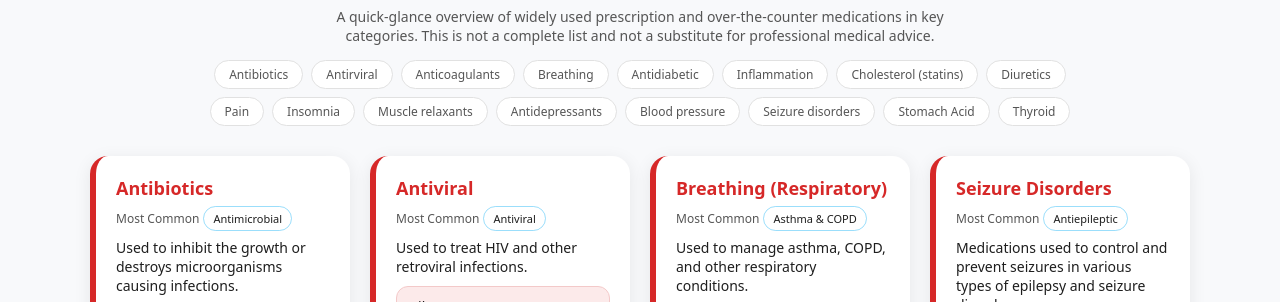
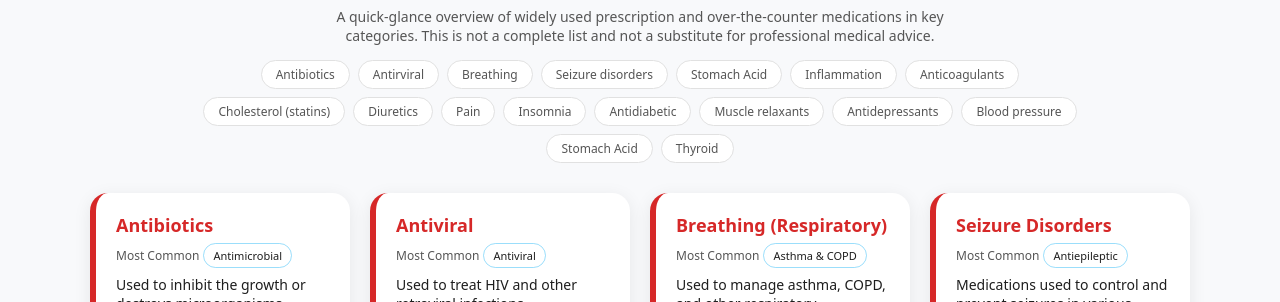
Before and after one commit to LHudley/RxLookup_LandingPage, a plain HTML site: page index.html in a window 1280 px wide. Shown: the part 428-730 px from the top of the page. Drawn offline with Linux system fonts and the light colour scheme.

Commit message:
rearranged header bullets

```diff
--- a/index.html
+++ b/index.html
@@ -38,18 +38,19 @@
         <div class="pill-row">
           <span class="pill">Antibiotics</span>
           <span class="pill">Antirviral</span>
+          <span class="pill">Breathing</span>
+          <span class="pill">Seizure disorders</span>
+          <span class="pill">Stomach Acid</span>
+          <span class="pill">Inflammation</span>
           <span class="pill">Anticoagulants</span>
-          <span class="pill">Breathing</span>
-          <span class="pill">Antidiabetic</span>
-          <span class="pill">Inflammation</span>
           <span class="pill">Cholesterol (statins)</span>
           <span class="pill">Diuretics</span>
           <span class="pill">Pain</span>
           <span class="pill">Insomnia</span>
+          <span class="pill">Antidiabetic</span>
           <span class="pill">Muscle relaxants</span>
           <span class="pill">Antidepressants</span>
           <span class="pill">Blood pressure</span>
-          <span class="pill">Seizure disorders</span>
           <span class="pill">Stomach Acid</span>
           <span class="pill">Thyroid</span>
         </div>
```
